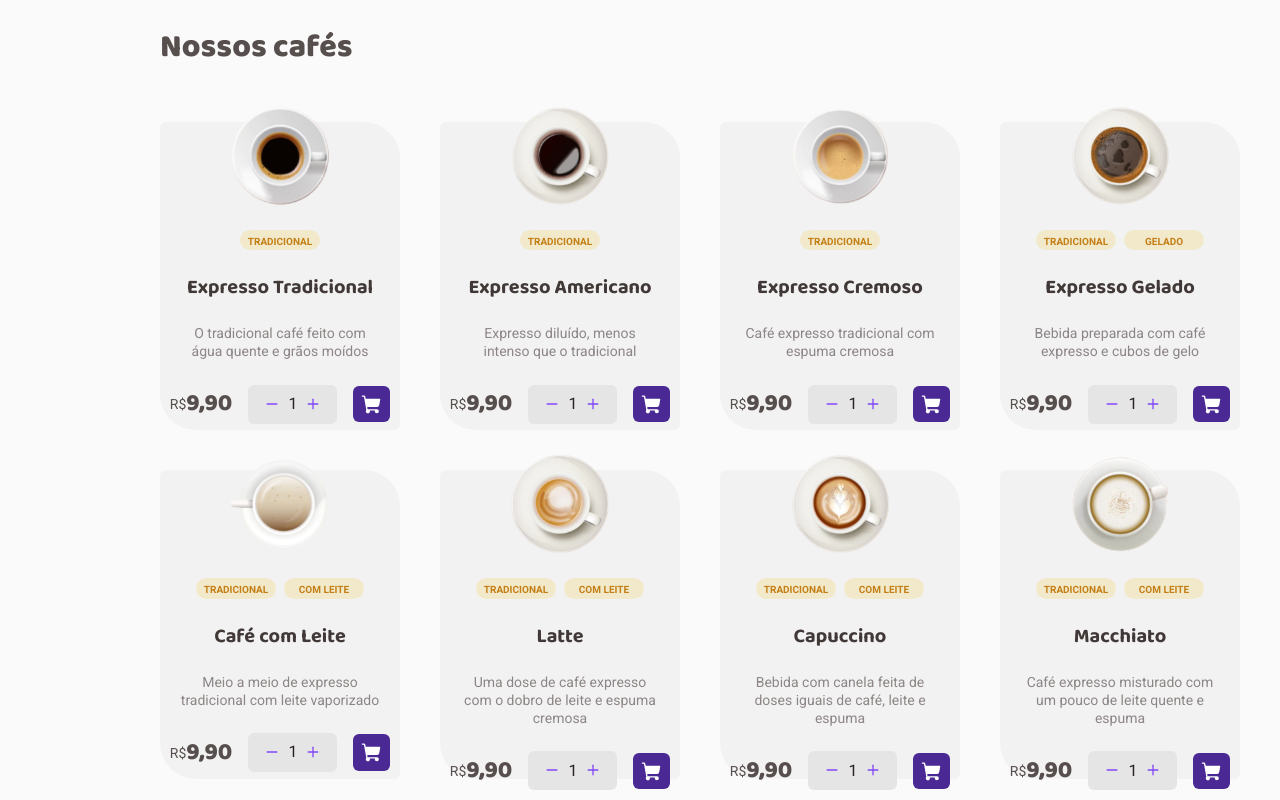
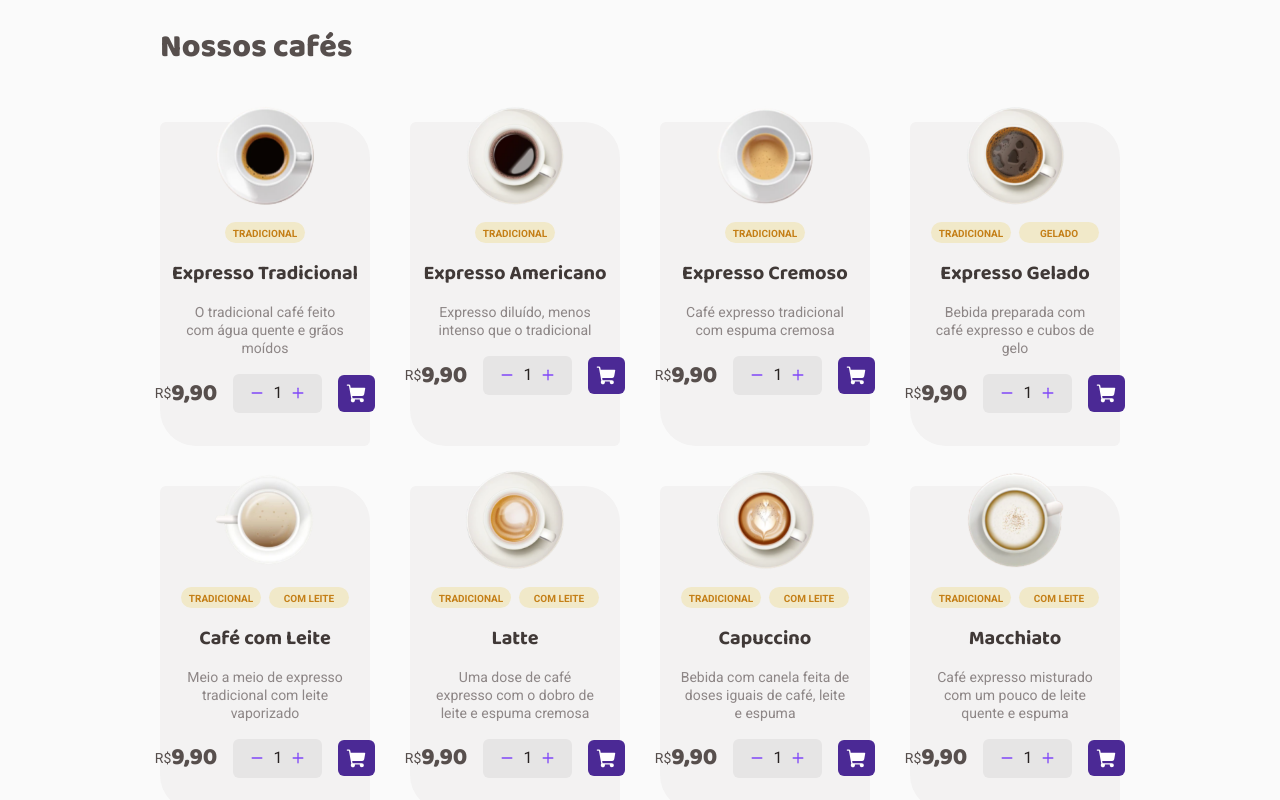
Before and after one commit to alisson-amaral-silva/coffee-delivery, a React (Vite) app: page / in a window 1280 px wide. Shown: the part 760-1560 px from the top of the page. Built offline with nearby package versions, Linux system fonts and the light colour scheme.

Commit message:
ajustando img do expresso padrao e seu wrapper

```diff
--- a/src/pages/Home/components/CoffeeCard/styles.ts
+++ b/src/pages/Home/components/CoffeeCard/styles.ts
@@ -1,15 +1,14 @@
 import styled from 'styled-components'
 
 export const CoffeeWrapper = styled.div`
-  max-width: 20rem;
-  width: 15rem;
-  height: 19.3rem;
+  max-width: 15rem;
+  height: 20.3rem;
   background: ${(props) => props.theme['base-card']};
   border-radius: 6px 36px;
   display: flex;
   align-items: center;
   flex-direction: column;
-  gap: 1.5rem;
+  gap: 1.05rem;
   img {
     padding: 0;
   }
```
